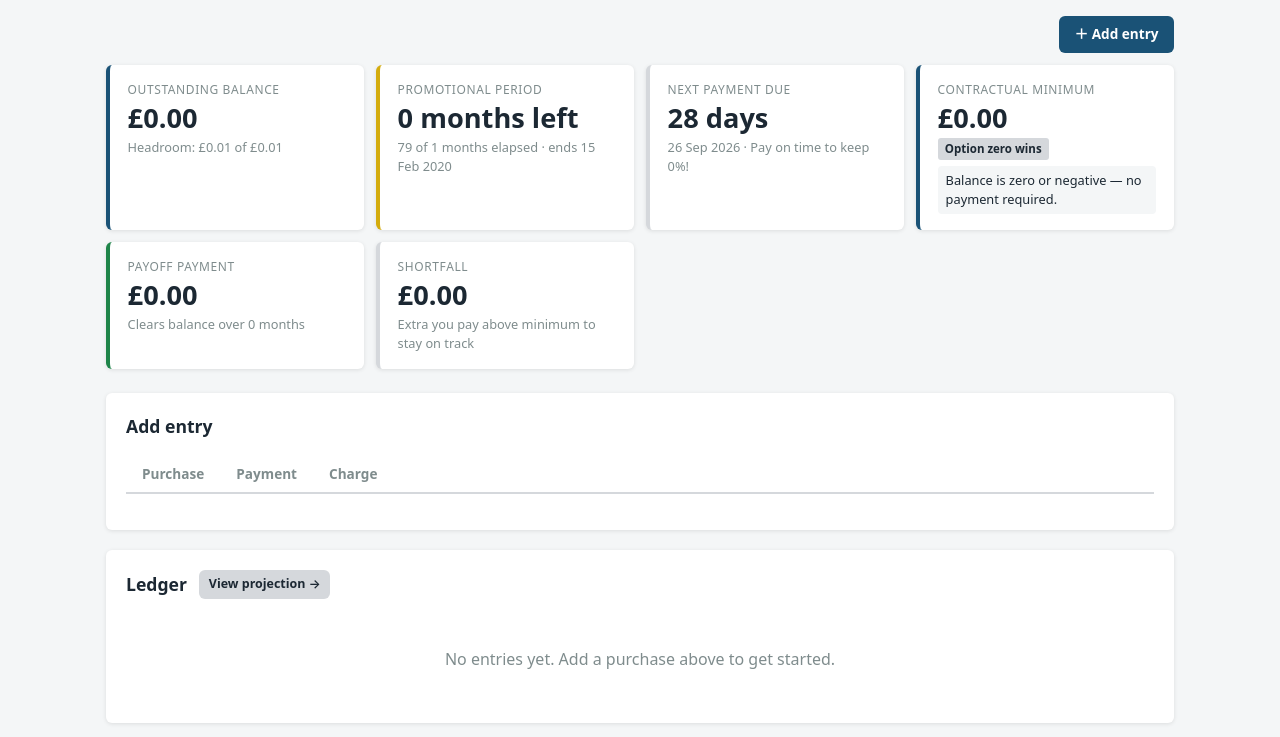
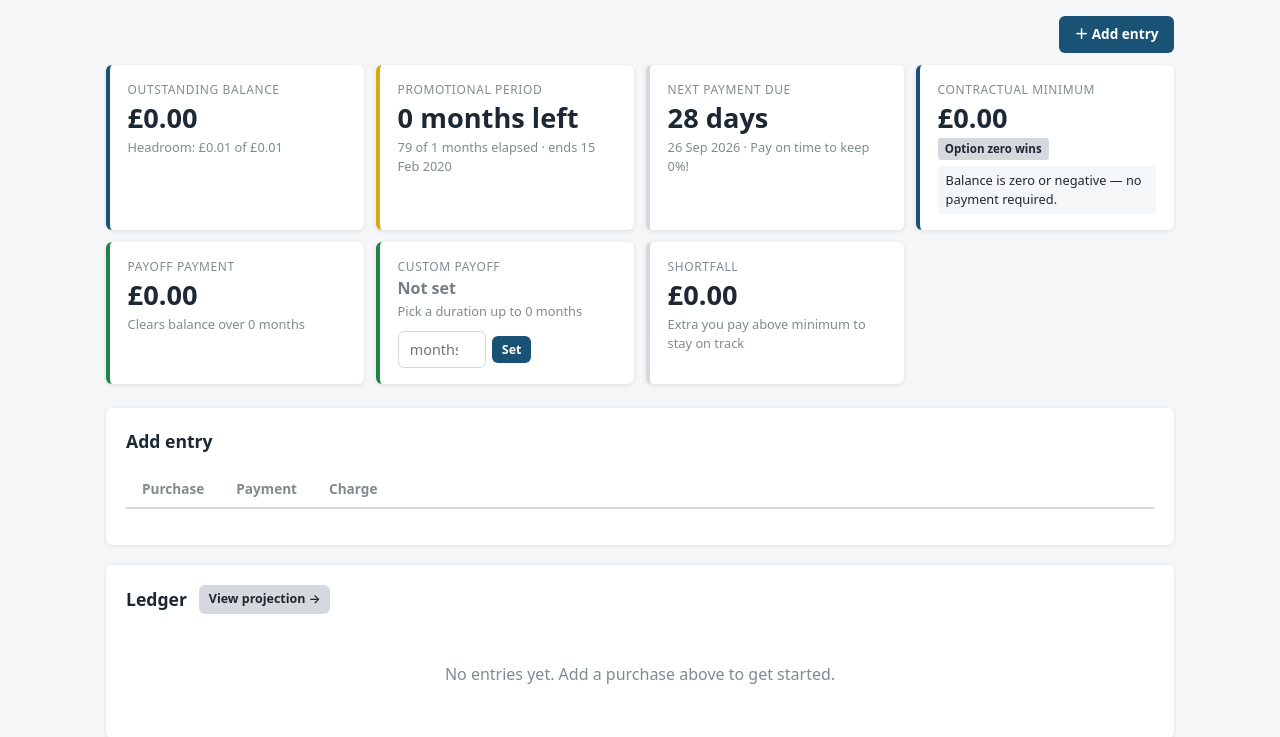
Before and after one commit to DR6117285/ms-calculator, a Flask app: page / in a window 1280 px wide. Shown: the part 49-786 px from the top of the page. Run offline with Flask 3, Linux system fonts and the light colour scheme; tables that the repository leaves empty hold one stand-in row (values such as "Sample post"); data that the repository does not hold is empty.

Commit message:
Add custom payoff duration within the 0% window
Lets you pick a repayment duration shorter than months_remaining and
see the resulting level monthly payment on the dashboard. Clamped to
[1, months_remaining] so projections never run past the promo end.

Co-Authored-By: Claude Opus 4.7 <noreply@anthropic.com>

```diff
--- a/app.py
+++ b/app.py
@@ -193,6 +193,40 @@ def delete_entry(entry_id):
     return redirect(url_for('index'))
 
 
+@app.route('/custom-payoff', methods=['POST'])
+def set_custom_payoff():
+    """Save (or clear) the user's chosen custom payoff duration in months."""
+    config = db.get_card_config()
+    if not config:
+        return redirect(url_for('setup'))
+
+    raw = request.form.get('custom_payoff_months', '').strip()
+    if raw == '':
+        db.set_custom_payoff_months(None)
+        flash('Custom payoff duration cleared.', 'success')
+        return redirect(url_for('index'))
+
+    summary = db.get_balance_summary()
+    dashboard = build_dashboard(config, summary)
+    try:
+        months = int(raw)
+    except ValueError:
+        flash('Enter a whole number of months.', 'error')
+        return redirect(url_for('index'))
+
+    if months < 1 or months > dashboard.months_remaining:
+        flash(
+            f'Custom duration must be between 1 and {dashboard.months_remaining} '
+            f'months (the time left in the 0% window).',
+            'error',
+        )
+        return redirect(url_for('index'))
+
+    db.set_custom_payoff_months(months)
+    flash(f'Custom payoff set to {months} months.', 'success')
+    return redirect(url_for('index'))
+
+
 @app.route('/projection')
 def projection():
     config = db.get_card_config()
--- a/calculator.py
+++ b/calculator.py
@@ -304,6 +304,8 @@ class DashboardSummary:
     shortfall_pence: int                    # payoff − minimum
     projected_end_balance_min_pence: int    # if paying minimums only
     overpayment: bool
+    custom_payoff_months: int | None = None   # user-chosen duration ≤ months_remaining
+    custom_payoff_pence: int = 0              # level payment to clear over custom_payoff_months
 
 
 def build_dashboard(config: dict, balance_summary: dict, today: date = None) -> DashboardSummary:
@@ -340,6 +342,15 @@ def build_dashboard(config: dict, balance_summary: dict, today: date = None) ->
 
     headroom = max(0, credit_limit - balance)
 
+    # Custom payoff: user-chosen duration within the promo window.
+    # Clamp to [1, remaining] so we never project past the 0% window.
+    custom_months_raw = config.get('custom_payoff_months')
+    custom_months = None
+    custom_payoff = 0
+    if custom_months_raw and remaining > 0 and balance > 0:
+        custom_months = max(1, min(int(custom_months_raw), remaining))
+        custom_payoff = calculate_payoff_payment(balance, custom_months)
+
     return DashboardSummary(
         balance_pence=balance,
         credit_limit_pence=credit_limit,
@@ -354,4 +365,6 @@ def build_dashboard(config: dict, balance_summary: dict, today: date = None) ->
         shortfall_pence=shortfall,
         projected_end_balance_min_pence=end_balance_min,
         overpayment=is_overpayment,
+        custom_payoff_months=custom_months,
+        custom_payoff_pence=custom_payoff,
     )
--- a/db.py
+++ b/db.py
@@ -21,11 +21,12 @@ def init_db():
     with get_db() as conn:
         conn.executescript("""
             CREATE TABLE IF NOT EXISTS card_config (
-                id                  INTEGER PRIMARY KEY CHECK (id = 1),
-                promo_start_date    TEXT    NOT NULL,
-                promo_months        INTEGER NOT NULL DEFAULT 26,
-                statement_day       INTEGER NOT NULL DEFAULT 1,
-                credit_limit_pence  INTEGER NOT NULL DEFAULT 0
+                id                     INTEGER PRIMARY KEY CHECK (id = 1),
+                promo_start_date       TEXT    NOT NULL,
+                promo_months           INTEGER NOT NULL DEFAULT 26,
+                statement_day          INTEGER NOT NULL DEFAULT 1,
+                credit_limit_pence     INTEGER NOT NULL DEFAULT 0,
+                custom_payoff_months   INTEGER
             );
 
             CREATE TABLE IF NOT EXISTS entries (
@@ -39,6 +40,10 @@ def init_db():
                 created_at      TEXT    NOT NULL DEFAULT (datetime('now'))
             );
         """)
+        # Idempotent migration: add custom_payoff_months to existing DBs
+        cols = {r['name'] for r in conn.execute('PRAGMA table_info(card_config)').fetchall()}
+        if 'custom_payoff_months' not in cols:
+            conn.execute('ALTER TABLE card_config ADD COLUMN custom_payoff_months INTEGER')
 
 
 # ── card_config ──────────────────────────────────────────────────────────────
@@ -60,6 +65,12 @@ def save_card_config(promo_start_date, promo_months, statement_day, credit_limit
                 statement_day      = excluded.statement_day,
                 credit_limit_pence = excluded.credit_limit_pence
         """, (promo_start_date, promo_months, statement_day, credit_limit_pence))
+
+
+def set_custom_payoff_months(months: int | None):
+    """Store (or clear) the user's chosen custom payoff duration."""
+    with get_db() as conn:
+        conn.execute('UPDATE card_config SET custom_payoff_months = ? WHERE id = 1', (months,))
 
 
 # ── entries ──────────────────────────────────────────────────────────────────
--- a/templates/index.html
+++ b/templates/index.html
@@ -52,6 +52,27 @@
     <div class="card-label">Payoff payment</div>
     <div class="card-value">{{ fmt(dashboard.payoff_payment_pence) }}</div>
     <div class="card-sub">Clears balance over {{ dashboard.months_remaining }} months</div>
+  </div>
+
+  <div class="card card-payoff">
+    <div class="card-label">Custom payoff</div>
+    {% if dashboard.custom_payoff_months %}
+      <div class="card-value">{{ fmt(dashboard.custom_payoff_pence) }}</div>
+      <div class="card-sub">Clears balance over {{ dashboard.custom_payoff_months }} months (within 0% window)</div>
+    {% else %}
+      <div class="card-value" style="font-size:1rem;opacity:0.6">Not set</div>
+      <div class="card-sub">Pick a duration up to {{ dashboard.months_remaining }} months</div>
+    {% endif %}
+    <form method="post" action="{{ url_for('set_custom_payoff') }}" class="custom-payoff-form">
+      <input type="number" name="custom_payoff_months"
+             min="1" max="{{ dashboard.months_remaining }}" step="1"
+             value="{{ dashboard.custom_payoff_months or '' }}"
+             placeholder="months" required>
+      <button type="submit" class="btn btn-sm btn-primary">Set</button>
+      {% if dashboard.custom_payoff_months %}
+        <button type="submit" class="btn btn-sm" name="custom_payoff_months" value="" formnovalidate>Clear</button>
+      {% endif %}
+    </form>
   </div>
 
   <div class="card {% if dashboard.shortfall_pence > 0 %}card-warn{% endif %}">
@@ -210,6 +231,9 @@
 #tab-payment:checked  ~ .form-tabs #content-payment,
 #tab-charge:checked   ~ .form-tabs #content-charge  { display: block; }
 
+.custom-payoff-form { display: flex; gap: 0.4rem; margin-top: 0.6rem; align-items: center; }
+.custom-payoff-form input[type="number"] { width: 5.5rem; }
+
 #tab-purchase:checked ~ .form-tabs label[for="tab-purchase"],
 #tab-payment:checked  ~ .form-tabs label[for="tab-payment"],
 #tab-charge:checked   ~ .form-tabs label[for="tab-charge"]  {
```
